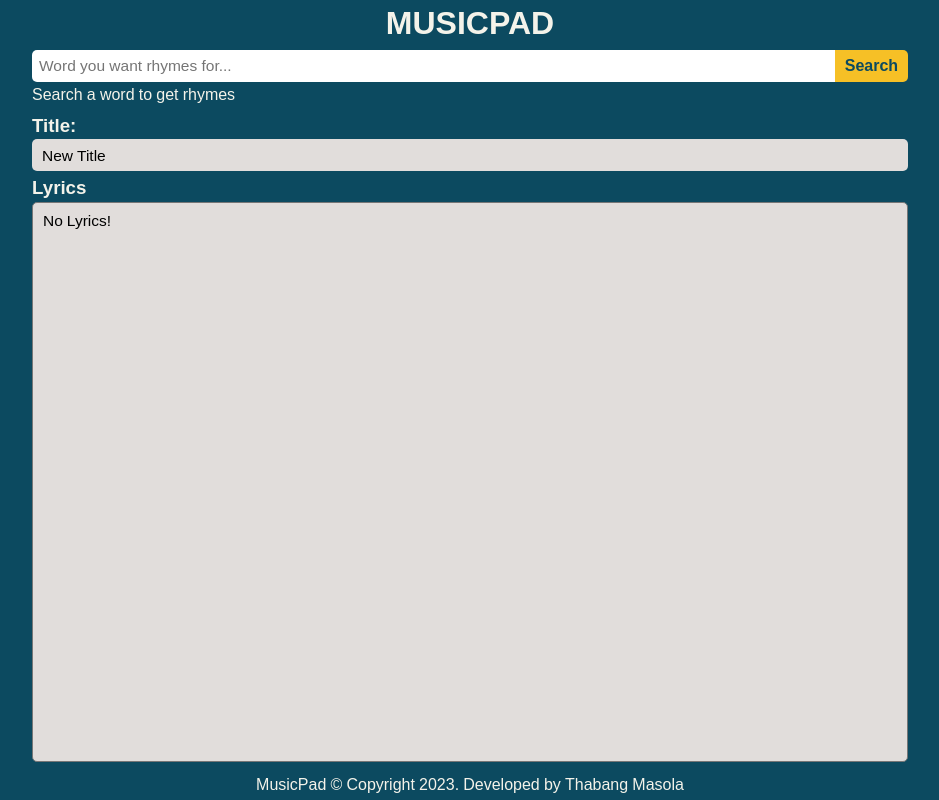
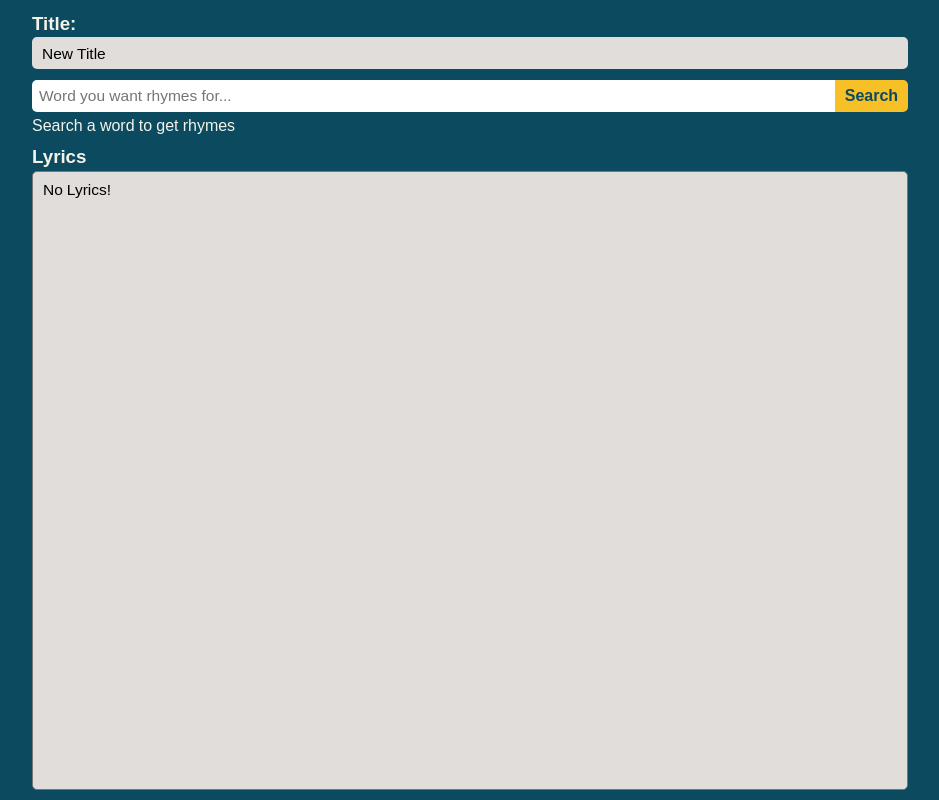
Before and after one commit to Collid3/musicpad, a React (Create React App) app: page / in a window 1280 px wide. Both pictures are taken after a click on the button "CREATE A NEW SONG". Shown: the whole page, without its empty margins (170-1109 px from the left). Built offline with nearby package versions, Linux system fonts and the light colour scheme.

Commit message:
change view on pad page

```diff
--- a/src/App.css
+++ b/src/App.css
@@ -34,7 +34,7 @@ ol {
   flex-direction: column;
   min-height: 100vh;
   gap: 7px;
-  padding: 0 10px;
+  padding: 1rem;
   background-color: #0c4a60;
   color: #f4f3ea;
   font-family: "Noto Sans Shavian", sans-serif;
@@ -55,7 +55,6 @@ header {
   position: sticky;
   top: 0;
   background-color: #0c4a60;
-  padding-bottom: 10px;
   padding-top: 2px;
 }
 
--- a/src/components/Pad.js
+++ b/src/components/Pad.js
@@ -14,7 +14,7 @@ const Pad = ({ song, setSong, songs, setSongs }) => {
 
   const searchRhymes = async (e) => {
     e.preventDefault();
-    if (wordRef.current.value === "") return;
+    if (e.target.value === "") return;
     setLoading(true);
 
     try {
@@ -54,17 +54,33 @@ const Pad = ({ song, setSong, songs, setSongs }) => {
 
   return (
     <main>
-      <form>
+      <h3>
+        Title:{" "}
+        <span>
+          <input
+            ref={titleRef}
+            className="edit-title"
+            type="text"
+            placeholder="Word you want rhymes for..."
+            onSubmit={(e) => searchRhymes(e)}
+            value={song.title}
+            onChange={(e) =>
+              setSong((prev) => {
+                return { ...prev, title: e.target.value };
+              })
+            }
+          />
+        </span>
+      </h3>
+
+      <form onSubmit={(e) => searchRhymes(e)}>
         <input
           type="text"
           ref={wordRef}
           placeholder="Word you want rhymes for..."
-          onSubmit={(e) => searchRhymes(e)}
         />
 
-        <button onClick={searchRhymes} type="submit">
-          Search
-        </button>
+        <button type="submit">Search</button>
       </form>
 
       {words.length > 0 && (
@@ -98,25 +114,6 @@ const Pad = ({ song, setSong, songs, setSongs }) => {
         {!loading && words.length === 0 && <p>Search a word to get rhymes</p>}
       </ul>
 
-      <h3>
-        Title:{" "}
-        <span>
-          <input
-            ref={titleRef}
-            className="edit-title"
-            type="text"
-            placeholder="Word you want rhymes for..."
-            onSubmit={(e) => searchRhymes(e)}
-            value={song.title}
-            onChange={(e) =>
-              setSong((prev) => {
-                return { ...prev, title: e.target.value };
-              })
-            }
-          />
-        </span>
-      </h3>
-
       <section className="lyrics-container">
         <h3>Lyrics</h3>
 
--- a/src/pages/Song.js
+++ b/src/pages/Song.js
@@ -29,11 +29,7 @@ const Song = () => {
   if (!song || song.title === "") return;
 
   return (
-    <>
-      <Header />
-      <Pad song={song} setSong={setSong} songs={songs} setSongs={setSongs} />
-      <Footer />
-    </>
+    <Pad song={song} setSong={setSong} songs={songs} setSongs={setSongs} />
   );
 };
 
--- a/src/styles/song.css
+++ b/src/styles/song.css
@@ -6,11 +6,12 @@
   overflow-x: auto;
   flex-wrap: nowrap;
   margin-bottom: 7px;
-  margin-top: 1px;
+  margin-top: 2px;
 }
 
 form {
   display: flex;
+  margin-top: 8px;
 }
 
 form input {
```
